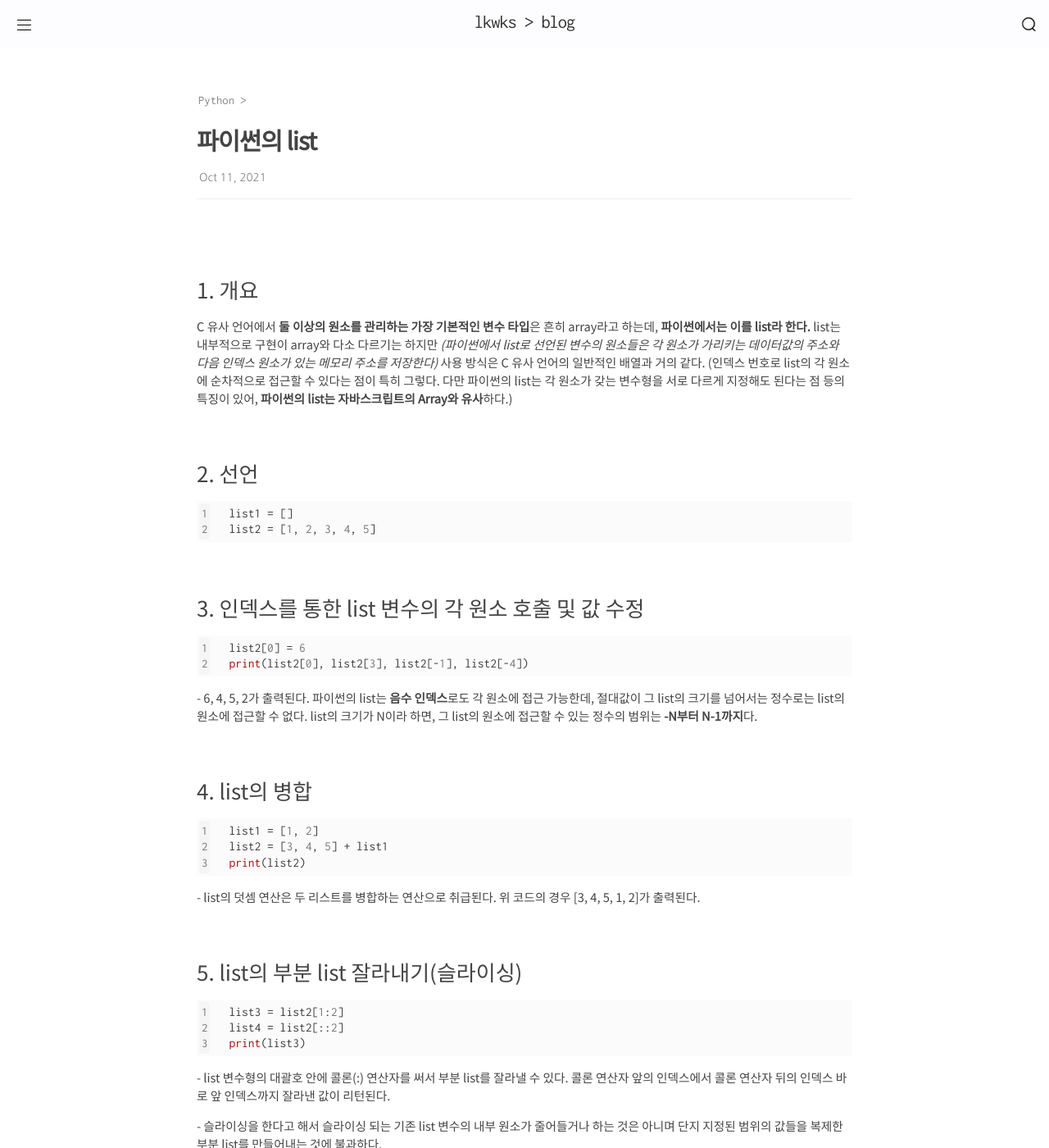
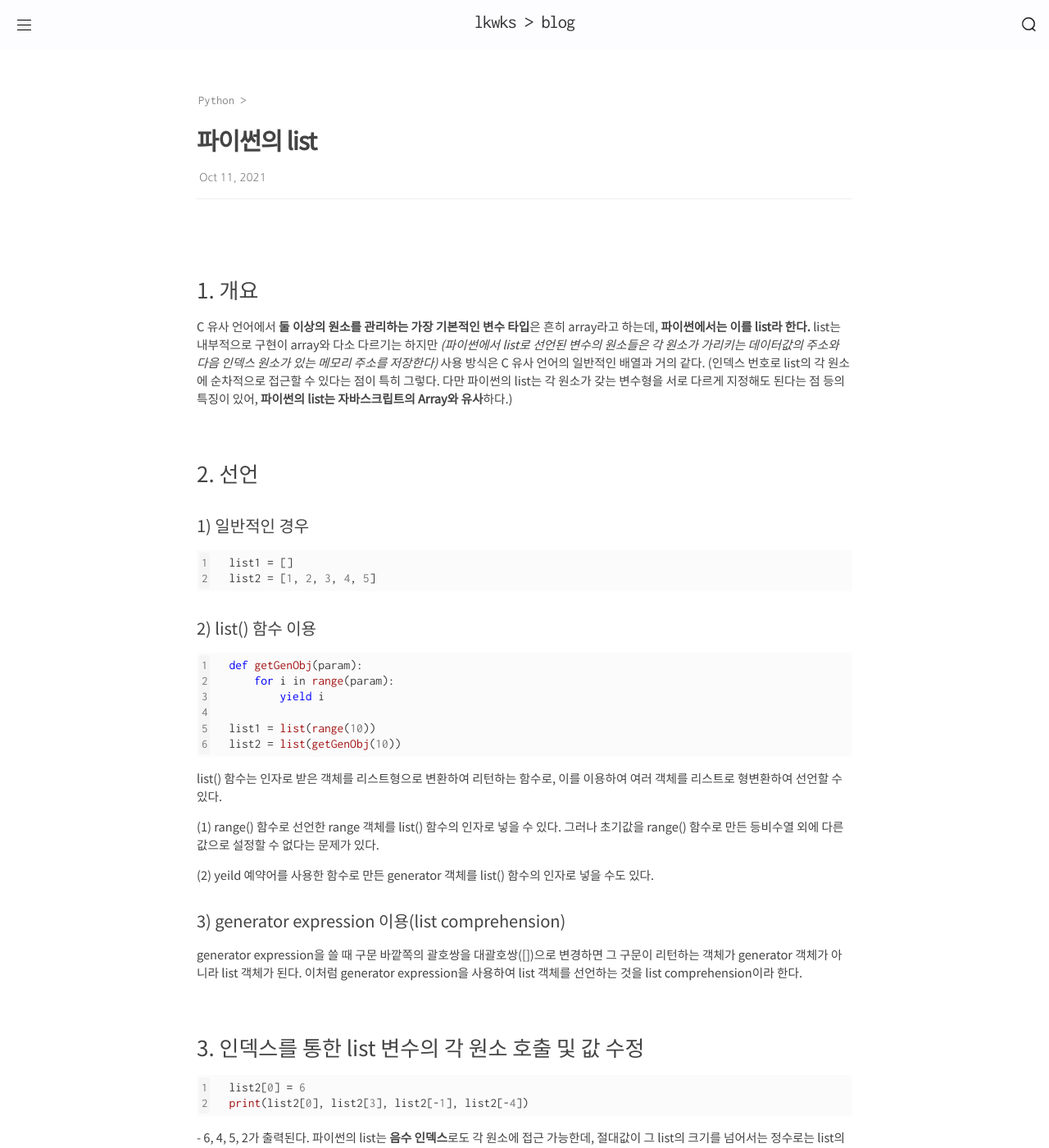
Before and after one commit to kangwooklee29/blog, a Jekyll site: the page built from Python/_posts/2021-10-11-파이썬의 list.md, in a window 1280 px wide and 1400 px high. Shown: the whole window at 82% size. Built offline with Jekyll 4.4.1, drawn with Linux system fonts in a browser that asks for light colours; nearby versions of some CDN libraries; our own code applies the rules of GitHub Pages for plain Markdown files; comment, search, counter and statistics services are not loaded; some of the changed text lies outside the part shown.

Commit message:
generator 객체

````diff
--- a/Python/_posts/2021-10-11-파이썬의 list.md
+++ b/Python/_posts/2021-10-11-파이썬의 list.md
@@ -5,10 +5,35 @@ C 유사 언어에서 **둘 이상의 원소를 관리하는 가장 기본적인
 
 ### 2. 선언
 
+#### 1) 일반적인 경우
+
 ```python
 list1 = []
 list2 = [1, 2, 3, 4, 5]
 ```
+
+#### 2) list() 함수 이용
+
+```python
+def getGenObj(param):
+    for i in range(param):
+        yield i
+
+list1 = list(range(10))
+list2 = list(getGenObj(10))
+```
+
+list() 함수는 인자로 받은 객체를 리스트형으로 변환하여 리턴하는 함수로, 이를 이용하여 여러 객체를 리스트로 형변환하여 선언할 수 있다.
+
+(1) range() 함수로 선언한 range 객체를 list() 함수의 인자로 넣을 수 있다. 그러나 초기값을 range() 함수로 만든 등비수열 외에 다른 값으로 설정할 수 없다는 문제가 있다.
+
+(2) yeild 예약어를 사용한 함수로 만든 generator 객체를 list() 함수의 인자로 넣을 수도 있다.
+
+
+#### 3) generator expression 이용(list comprehension)
+
+generator expression을 쓸 때 구문 바깥쪽의 괄호쌍을 대괄호쌍([])으로 변경하면 그 구문이 리턴하는 객체가 generator 객체가 아니라 list 객체가 된다. 이처럼 generator expression을 사용하여 list 객체를 선언하는 것을 list comprehension이라 한다.
+
 
 ### 3. 인덱스를 통한 list 변수의 각 원소 호출 및 값 수정
 
````
Also changed, not shown: Python/_posts/2021-10-11-generator 객체.md (added, +51 -0 lines), Python/_posts/2021-10-11-크기가 큰 리스트를 반복문으로 선언하기.md (deleted, +0 -45 lines), Python/_posts/2021-10-11-파이썬의 루프문(for, while).md (+5 -1 lines).
